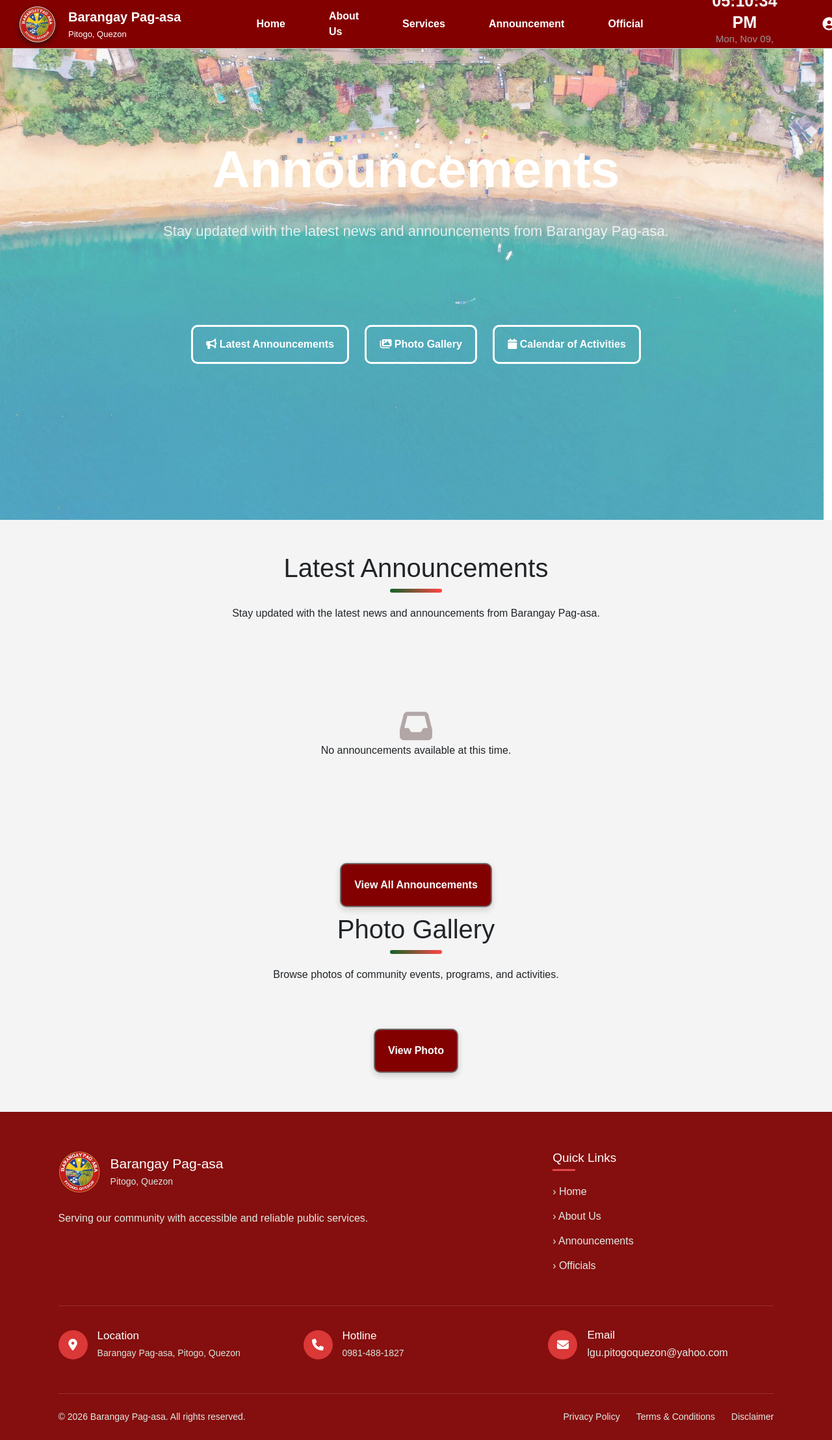
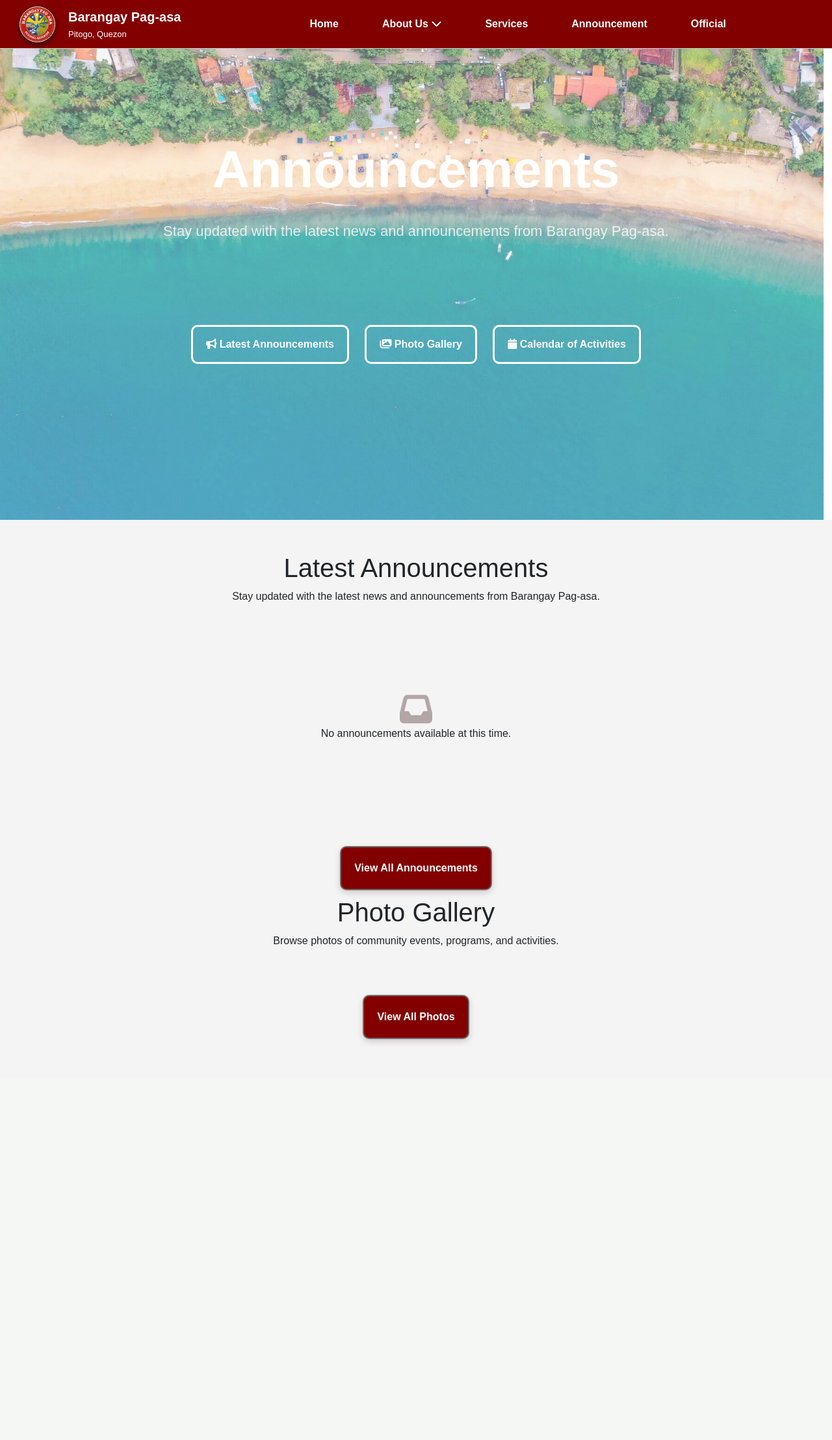
Before and after one commit to rioverosalthea-creator/Mini-Capstone, a PHP site: page /announcement.php in a window 1280 px wide. Shown: the whole page at 65% size. After the commit the page ends 1607 px from the top, so only its background shows below. Run offline with PHP 8.4, Linux system fonts and the light colour scheme.

Commit message:
oks na gallery

```diff
--- a/announcement.php
+++ b/announcement.php
@@ -22,31 +22,18 @@
         </div>
             <ul class="nav-bar">
                 <li><a href="index.php" class="nav-link">Home</a></li>
-    <li>
-        <a href="AboutUs.php" class="nav-link">About Us</a>
+    <li class="dropdown">
+        <a href="#" class="nav-link">About Us <i class="fa-solid fa-chevron-down"></i></a>
+        <div class="dropdown-content">
+            <a href="AboutUs.php#AboutUs">About Barangay</a>
+            <a href="AboutUs.php#FAQs">FAQs</a>
+        </div>
     </li>
     <li><a href="index.php#services" class="nav-link">Services</a></li>
     <li><a href="announcement.php" class="nav-link">Announcement</a></li>
     <li><a href="official.php" class="nav-link">Official</a></li>
-   <div class="navbar-clock">
-        <div id="currentTime"></div>
-        <div id="currentDate"></div>
-    </div>
-
-    <div class="profile-dropdown">
-    <button type="button" class="profile-btn" onclick="toggleProfile()">
-        <i class="fas fa-user-circle"></i>
-        Profile
-        <i class="fas fa-chevron-down"></i>
-    </button>
-    <div class="dropdown-menu" id="profileMenu">
-        <a href="profile.php">My Profile</a>
-        <a href="settings.php">Account Settings</a>
-        <hr>
-        <a href="logout.php" class="logout">Logout</a>
-    </div>
-   </div>
-    </div>
+    <li class="dropdown">
+            </ul>
     </section>
 
  <section id="Home">
@@ -75,7 +62,6 @@
         <div class ="Latest">
             <div class="announcement2">
                 <h1> Latest Announcements</h1>
-                    <div class="heading-line"></div>
                 <p>Stay updated with the latest news and announcements from Barangay Pag-asa.</p>
             </div>
 
@@ -84,7 +70,7 @@
                 <p>No announcements available at this time.</p>
             </div>
             <div class="button-announcement">
-                    <button class="btn6" onclick="openAnnouncementModal()">
+                <button class="btn6" onclick="openGalleryModal()">
                     <span class="btntxt">View All Announcements</span>
                 </button>
             </div>
@@ -97,7 +83,7 @@
                     <i class="fa-solid fa-bullhorn"></i>
                     <span>All Announcements</span>
                     </div>
-                        <button class="close-btn" onclick="closeModal('announcementModal')">&times;</button>
+                    <button class="close-btn" onclick="closeGalleryModal()">&times;</button>
                 </div>
 
                 <div class="modal-filter-bar">
@@ -120,121 +106,72 @@
             </div>
         </div>
 
-
-
-        <div id="Gallery">
+        <div class="ug-gallery-section-wrapper">
+            <div class="ug-latest-container">
+                <div class="ug-header-content">
                     <h1>Photo Gallery</h1>
-            <div class="heading-line"></div>
-                <div class="gallery-content">
                     <p>Browse photos of community events, programs, and activities.</p>
                 </div>
-                <button class="btn6 btntxt" data-bs-toggle="modal" data-bs-target="#galleryModal">
-                    View Photo
+                <div class="ug-button-wrap">
+                    <button class="btn6" onclick="openPhotoGalleryModal()">
+                        <span class="btntxt">View All Photos</span>
                     </button>
-                <div id="galleryModal" class="gallery-modal-overlay">
-                    <div class="gallery-modal-card">
-                        <div class="gallery-modal-header">
-                            <div class="gallery-header-title">
+                </div>
+            </div>
+
+            <div id="uniqueGalleryModal" class="ug-custom-modal-overlay">
+                <div class="ug-custom-modal-card">
+
+                    <div class="ug-custom-modal-header">
+                        <div class="ug-custom-header-title">
                             <i class="fa-solid fa-images"></i>
                             <span>Barangay Photo Gallery</span>
                         </div>
-                            <button type="button" class="gallery-close-btn" onclick="closeGalleryModal()"> &times;
-                            </button>
+                        <button class="ug-custom-close-btn" onclick="closePhotoGalleryModal()">&times;</button>
                     </div>
-                        <div class="gallery-modal-body">
-                                <div class="gallery-item">
-                                    <img src="pitogobg.jpg" alt="Gallery Image 1">
+
+                    <div class="ug-custom-modal-body">
+                        <p>(Click to view full image)</p>
+                        <div class="ug-grid-container">
+                            <div class="ug-item-card">
+                                <img src="pitogobg.jpg" alt="Gallery Image 1" onclick="previewUgImage(this)">
                             </div>
-                                <div class="gallery-item">
-                                    <img src="logo.png" alt="Gallery Image 2">
+                            <div class="ug-item-card">
+                                <img src="logo.png" alt="Gallery Image 2" onclick="previewUgImage(this)">
+                            </div>
+                            <div class="ug-item-card">
+                                <img src="photogallery.jpg" alt="Gallery Image 3" onclick="previewUgImage(this)">
+                            </div>
+                            <div class="ug-item-card">
+                                <img src="photogallery2.jpg" alt="Gallery Image 4" onclick="previewUgImage(this)">
+                            </div>
+                            <div class="ug-item-card">
+                                <img src="photogallery3.jpg" alt="Gallery Image 5" onclick="previewUgImage(this)">
+                            </div>
+                            <div class="ug-item-card">
+                                <img src="photogallery4.jpg" alt="Gallery Image 6" onclick="previewUgImage(this)">
+                            </div>
+                            <div class="ug-item-card">
+                                <img src="photogallery5.jpg" alt="Gallery Image 7" onclick="previewUgImage(this)">
+                            </div>
+                            <div class="ug-item-card">
+                                <img src="photogallery6.jpg" alt="Gallery Image 8" onclick="previewUgImage(this)">
                             </div>
                         </div>
                     </div>
-
+                </div>
+            </div>
+            <div id="ugPreviewModal" class="ug-preview-overlay" onclick="closeUgPreview()">
+                <div class="ug-preview-card" onclick="event.stopPropagation()">
+                    <button class="ug-preview-close-btn" onclick="closeUgPreview()">&times;</button>
+                    <div class="ug-preview-img-box">
+                        <img id="ugPreviewImg" src="" alt="Full Preview Image">
+                    </div>
                 </div>
             </div>
         </div>
     </section>
-
-<footer class="footer">
-    <div class="footer-container">
-
-        <div class="footer-about">
-            <div class="footer-brand">
-                <img src="logo.png" alt="Barangay Logo">
-
-                <div>
-                    <h3>Barangay Pag-asa</h3>
-                    <p>Pitogo, Quezon</p>
-                </div>
-            </div>
-
-            <p class="footer-description">
-                Serving our community with accessible and reliable
-                public services.
-            </p>
-        </div>
-
-        <div class="footer-links">
-            <h3>Quick Links</h3>
-
-            <a href="#home">› Home</a>
-            <a href="AboutUs.php">› About Us</a>
-            <a href="announcement.php">› Announcements</a>
-            <a href="official.php">› Officials</a>
-        </div>
-
-    </div>
-
-    <div class="footer-contact">
-
-        <div class="contact-item">
-            <div class="contact-icon">
-                <i class="fas fa-map-marker-alt"></i>
-            </div>
-
-            <div>
-                <h4>Location</h4>
-                <p>Barangay Pag-asa, Pitogo, Quezon</p>
-            </div>
-        </div>
-
-        <div class="contact-item">
-            <div class="contact-icon">
-                <i class="fas fa-phone"></i>
-            </div>
-
-            <div>
-                <h4>Hotline</h4>
-                <p>0981-488-1827</p>
-            </div>
-        </div>
-
-        <div class="contact-item">
-            <div class="contact-icon">
-                <i class="fas fa-envelope"></i>
-            </div>
-
-            <div>
-                <h4>Email</h4>
-                <a href="mailto: lgu.pitogoquezon@yahoo.com"> lgu.pitogoquezon@yahoo.com</a></p>
-            </div>
-        </div>
-
-    </div>
-
-    <div class="footer-bottom">
-
-        <p>© 2026 Barangay Pag-asa. All rights reserved.</p>
-
-        <div class="footer-legal">
-            <a href="#">Privacy Policy</a>
-            <a href="#">Terms & Conditions</a>
-            <a href="#">Disclaimer</a>
-        </div>
-    </div>
-</footer>
-
+</section>
 <script src="https://cdn.jsdelivr.net/npm/bootstrap@5.3.2/dist/js/bootstrap.bundle.min.js"></script>
 <script src="script.js"></script>
 </body>
```
Also changed, not shown: script.js (+61 -67 lines), style.css (+89 -34 lines). Lines whose indentation alone changed are shown as unchanged.
